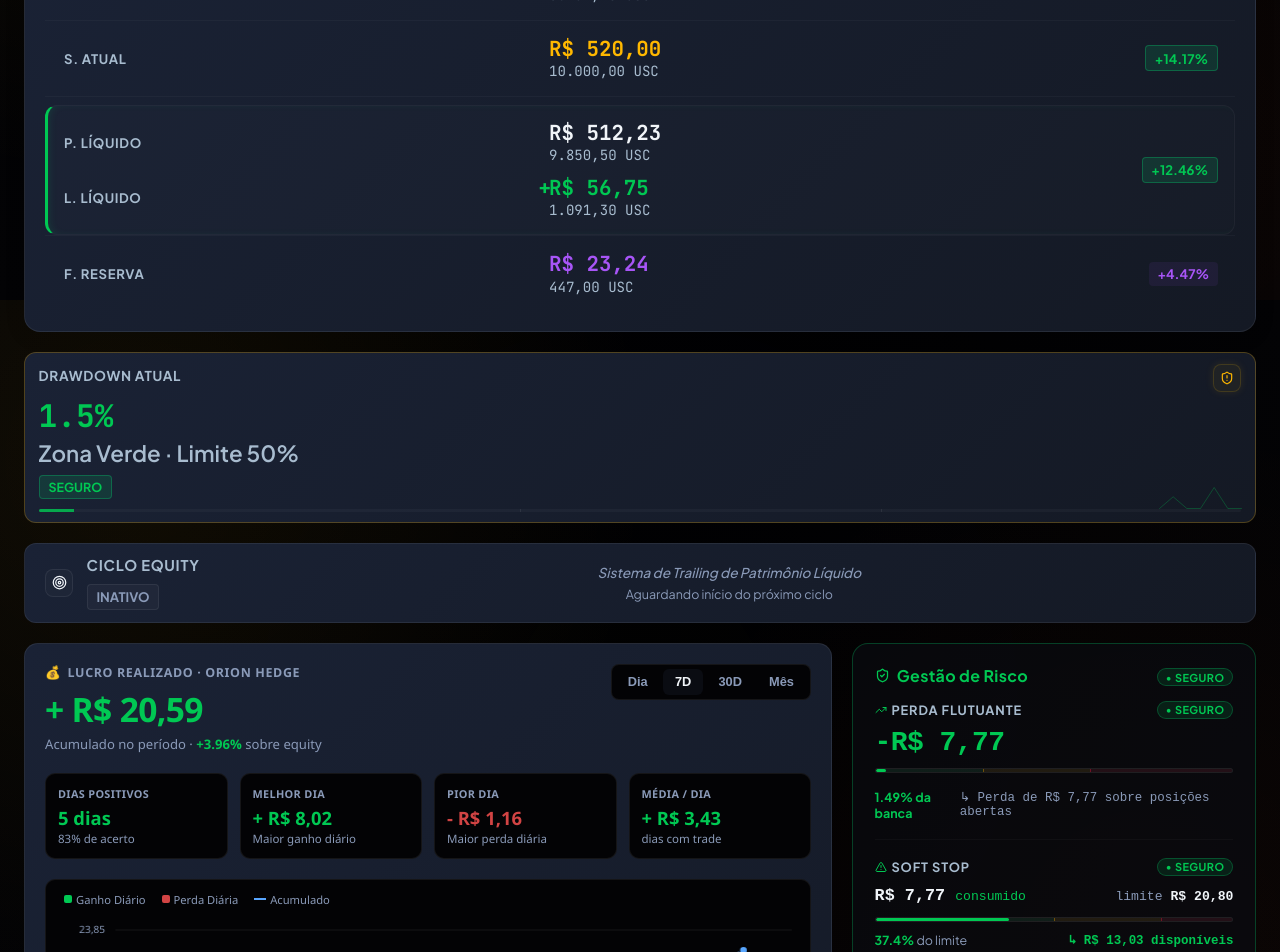
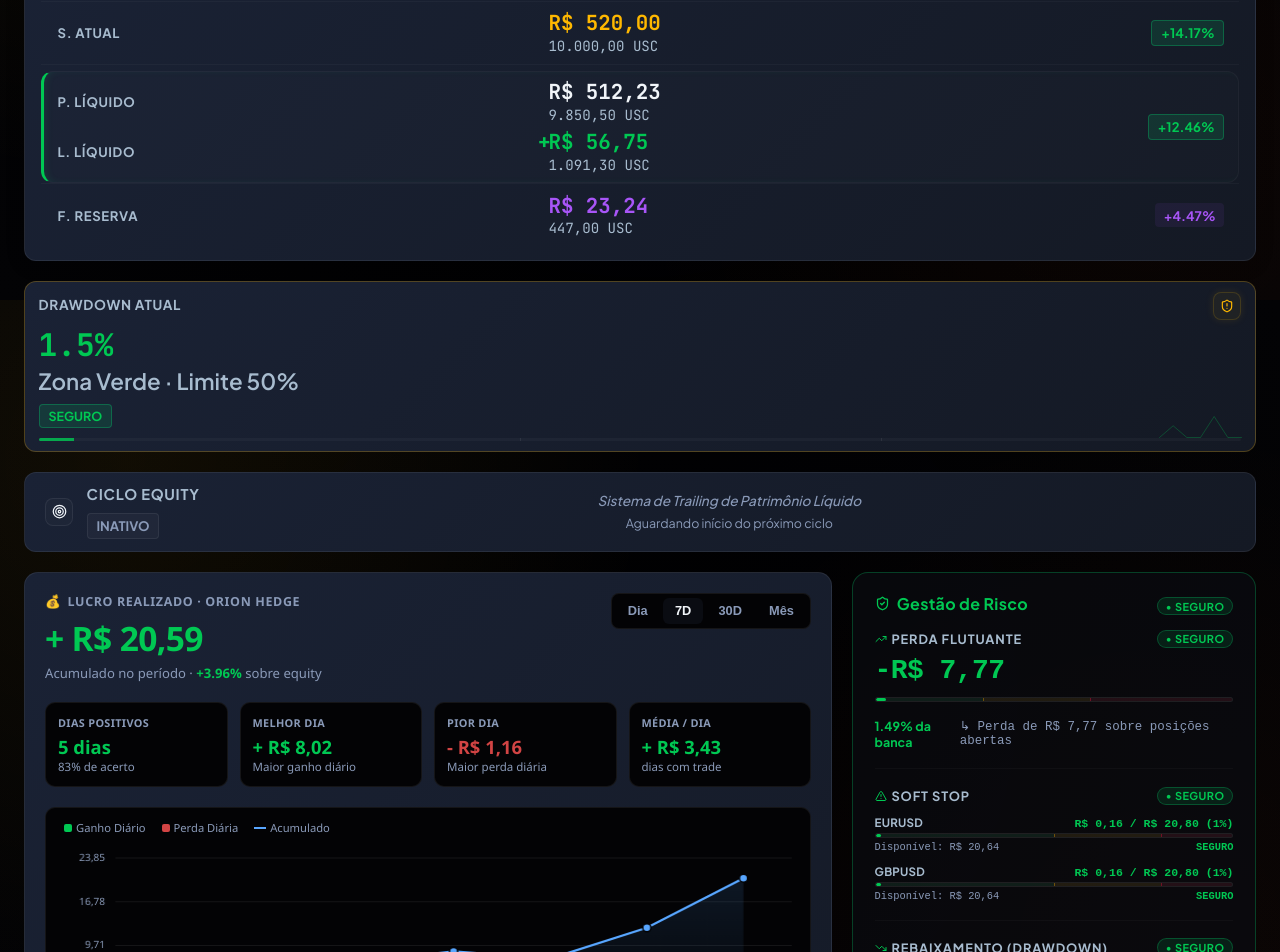
Before and after one commit to tonyrogeness-web/Oriontech, a Next.js app: page / in a window 1280 px wide. Shown: the part 500-1452 px from the top of the page. Built offline with nearby package versions, Linux system fonts and the light colour scheme; no server answers; the database is empty.

Commit message:
feat: implement worst-offender soft stop logic and compact vertical spacing

```diff
--- a/src/app/page.tsx
+++ b/src/app/page.tsx
@@ -295,6 +295,7 @@ export default function DashboardPage() {
             currencyMode={currencyMode}
             brlRate={brlRate}
             history={history}
+            trades={trades}
           />
         </div>
 
--- a/src/components/KpiCards.tsx
+++ b/src/components/KpiCards.tsx
@@ -349,7 +349,7 @@ export default function KpiCards({
               </div>
 
               {/* Sub-row 2: L. Líquido */}
-              <div className={styles.patrimonioRowContentGrid} style={{ borderBottom: 'none', padding: 0, marginTop: '0.75rem', marginRight: 0 }}>
+              <div className={styles.patrimonioRowContentGrid} style={{ borderBottom: 'none', padding: 0, marginTop: '0.45rem', marginRight: 0 }}>
                 <span className={styles.patrimonioStackRowLabel}>L. LÍQUIDO</span>
                 <div className={styles.patrimonioStackRowValuesCenter}>
                   <span className={`${styles.patrimonioStackRowValue} tabular-nums`} style={{ color: netProfitCalc >= 0 ? "var(--neon-green)" : "var(--neon-red)", position: "relative" }}>
--- a/src/components/RiskManagement.tsx
+++ b/src/components/RiskManagement.tsx
@@ -19,6 +19,7 @@ interface RiskManagementProps {
   currencyMode?: "CENT" | "BRL";
   brlRate?: number;
   history?: PerformancePoint[];
+  trades?: any[];
 }
 
 /* ── Mini Sparkline SVG ─────────────────────────────────────────── */
@@ -115,6 +116,7 @@ export default function RiskManagement({
   currencyMode = "CENT",
   brlRate = 5.45,
   history = [],
+  trades = [],
 }: RiskManagementProps) {
 
   /* ── Formatter ────────────────────────────────────────────────── */
@@ -160,12 +162,58 @@ export default function RiskManagement({
   const plBarPct     = clamp(plBalancePct, 50);
 
   /* ═══════════════════════════════════════════════════════════════
-     2. SOFT STOP — % do limite consumido
+     2. SOFT STOP — % do limite consumido por par (Worst-Offender)
   ═══════════════════════════════════════════════════════════════ */
-  const ssBarPct     = floatingPl < 0 ? clamp(plLoss, softStopLimit) : 0;
-  const ssColor      = ssBarPct >= 80 ? "var(--neon-red)" : ssBarPct >= 50 ? "var(--neon-gold)" : "var(--neon-green)";
-  const ssStatus     = ssBarPct >= 80 ? "CRÍTICO" : ssBarPct >= 50 ? "ALERTA" : "SEGURO";
-  const ssHeadroom   = Math.max(0, softStopLimit - plLoss);
+  const symbolStats = React.useMemo(() => {
+    if (!trades || trades.length === 0) return [];
+
+    // Group trades by symbol
+    const symbols = Array.from(new Set(trades.map((t: any) => t.symbol))) as string[];
+    return symbols.map(sym => {
+      const symTrades = trades.filter((t: any) => t.symbol === sym);
+      const symPl = symTrades.reduce((sum, t) => sum + (t.currentProfit || 0), 0);
+      const symLoss = Math.max(0, -symPl);
+      const symBarPct = symPl < 0 ? clamp(symLoss, softStopLimit) : 0;
+      const cleanSym = sym.toUpperCase().replace(/C$/i, "").replace("/", "");
+
+      const symColor = symBarPct >= 80 ? "var(--neon-red)" : symBarPct >= 50 ? "var(--neon-gold)" : "var(--neon-green)";
+      const symStatus = symBarPct >= 80 ? "CRÍTICO" : symBarPct >= 50 ? "ALERTA" : "SEGURO";
+
+      return {
+        symbol: cleanSym,
+        floatingPl: symPl,
+        loss: symLoss,
+        barPct: symBarPct,
+        color: symColor,
+        status: symStatus,
+      };
+    }).sort((a, b) => b.loss - a.loss); // Worst performing first
+  }, [trades, softStopLimit]);
+
+  // Find worst status for global references
+  let ssStatus = "SEGURO";
+  let ssColor = "var(--neon-green)";
+  let ssBarPct = 0;
+  let worstPlLoss = 0;
+
+  if (symbolStats.length > 0) {
+    const hasCritical = symbolStats.some(s => s.status === "CRÍTICO");
+    const hasAlert = symbolStats.some(s => s.status === "ALERTA");
+
+    if (hasCritical) {
+      ssStatus = "CRÍTICO";
+      ssColor = "var(--neon-red)";
+    } else if (hasAlert) {
+      ssStatus = "ALERTA";
+      ssColor = "var(--neon-gold)";
+    }
+
+    const worstPair = symbolStats[0]; // worst-offender
+    worstPlLoss = worstPair.loss;
+    ssBarPct = worstPair.barPct;
+  }
+
+  const ssHeadroom   = Math.max(0, softStopLimit - worstPlLoss);
 
   /* ═══════════════════════════════════════════════════════════════
      3. REBAIXAMENTO (DRAWDOWN) — identico a barra "Drawdown Local" do painel MT5
@@ -261,9 +309,9 @@ export default function RiskManagement({
         {/* ═══════════════════════════════════════════════════════
             SEÇÃO 2 — SOFT STOP
         ═══════════════════════════════════════════════════════ */}
-        <div className={styles.riskItem} style={{ position: "relative", minHeight: 65 }}>
+        <div className={styles.riskItem} style={{ position: "relative", minHeight: 65, display: "flex", flexDirection: "column", gap: "0.5rem" }}>
           {/* Label row */}
-          <div className={styles.riskHeaderRow}>
+          <div className={styles.riskHeaderRow} style={{ marginBottom: "0.15rem" }}>
             <div style={{ display: "flex", alignItems: "center", gap: "0.3rem" }}>
               <AlertTriangle size={12} style={{ color: ssColor }} />
               <span className={styles.riskSectionLabel} style={{ fontSize: "clamp(0.68rem, 1.8vw, 0.8rem)" }}>SOFT STOP</span>
@@ -271,31 +319,42 @@ export default function RiskManagement({
             <Pill label={ssStatus} color={ssColor} />
           </div>
 
-          {/* Values (Dynamic theme colors) */}
-          <div style={{ display: "flex", justifyContent: "space-between", alignItems: "baseline", margin: "0.35rem 0 0.45rem" }}>
-            <span style={{ fontSize: "clamp(0.85rem, 2.2vw, 1.05rem)", fontWeight: 700, color: "var(--text-primary)", fontFamily: "monospace" }}>
-              {fmt(plLoss)} <span style={{ color: ssColor, fontSize: "clamp(0.7rem, 2vw, 0.82rem)", fontWeight: 500 }}>consumido</span>
-            </span>
-            <span style={{ fontSize: "clamp(0.7rem, 2vw, 0.82rem)", color: "var(--text-muted)", fontFamily: "monospace" }}>
-              limite <span style={{ color: "var(--text-primary)", fontWeight: 600 }}>{fmt(softStopLimit)}</span>
-            </span>
-          </div>
-
-          {/* Zoned bar */}
-          <ZonedBar fillPct={ssBarPct} fillColor={ssColor} zone1={50} zone2={80} />
-
-          {/* Footer */}
-          <div style={{ display: "flex", justifyContent: "space-between", marginTop: "0.3rem" }}>
-            <span style={{ fontSize: "clamp(0.68rem, 1.6vw, 0.78rem)", color: "var(--text-muted)" }}>
-              <strong style={{ color: ssColor }}>{ssBarPct.toFixed(1)}%</strong> do limite
-            </span>
-            <span style={{ fontSize: "clamp(0.68rem, 1.6vw, 0.78rem)", color: "var(--neon-green)", fontWeight: 700, fontFamily: "monospace" }}>
-              ↳ {fmt(ssHeadroom)} disponíveis
-            </span>
-          </div>
-
-          {/* Sparkline */}
-          <RiskSparkline data={sparkProfit.map((v) => (v < 0 ? Math.abs(v) : 0))} color={ssColor} />
+          {symbolStats.length > 0 ? (
+            <div style={{ display: "flex", flexDirection: "column", gap: "0.65rem" }}>
+              {symbolStats.map((stat) => {
+                const headroom = Math.max(0, softStopLimit - stat.loss);
+                return (
+                  <div key={stat.symbol} style={{ display: "flex", flexDirection: "column", gap: "0.2rem" }}>
+                    <div style={{ display: "flex", justifyContent: "space-between", fontSize: "0.72rem", alignItems: "baseline" }}>
+                      <span style={{ fontWeight: 800, color: "var(--text-secondary)", letterSpacing: "0.02em" }}>{stat.symbol}</span>
+                      <span style={{ fontFamily: "monospace", color: stat.color, fontWeight: 700 }}>
+                        {fmt(-stat.floatingPl)} / {fmt(softStopLimit)} ({stat.barPct.toFixed(0)}%)
+                      </span>
+                    </div>
+                    <ZonedBar fillPct={stat.barPct} fillColor={stat.color} zone1={50} zone2={80} />
+                    <div style={{ display: "flex", justifyContent: "space-between", fontSize: "0.65rem", color: "var(--text-muted)", fontFamily: "monospace" }}>
+                      <span>Disponível: {fmt(headroom)}</span>
+                      <span style={{ color: stat.color, fontWeight: 600 }}>{stat.status}</span>
+                    </div>
+                  </div>
+                );
+              })}
+            </div>
+          ) : (
+            <div style={{ display: "flex", flexDirection: "column", gap: "0.2rem" }}>
+              <div style={{ display: "flex", justifyContent: "space-between", fontSize: "0.72rem", alignItems: "baseline" }}>
+                <span style={{ fontWeight: 800, color: "var(--text-muted)", letterSpacing: "0.02em" }}>Nenhum par ativo</span>
+                <span style={{ fontFamily: "monospace", color: "var(--neon-green)", fontWeight: 700 }}>
+                  0,00 / {fmt(softStopLimit)} (0%)
+                </span>
+              </div>
+              <ZonedBar fillPct={0} fillColor="var(--neon-green)" zone1={50} zone2={80} />
+              <div style={{ display: "flex", justifyContent: "space-between", fontSize: "0.65rem", color: "var(--text-muted)", fontFamily: "monospace" }}>
+                <span>Disponível: {fmt(softStopLimit)}</span>
+                <span style={{ color: "var(--neon-green)", fontWeight: 600 }}>SEGURO</span>
+              </div>
+            </div>
+          )}
         </div>
 
         <Divider />
--- a/src/components/components.module.css
+++ b/src/components/components.module.css
@@ -3195,8 +3195,8 @@
 .patrimonioUnifiedStackCard {
   background: var(--bg-card-gradient);
   border: 1px solid var(--border-light);
-  border-radius: 16px;
-  padding: 1.25rem;
+  border-radius: 12px;
+  padding: 0.85rem 1rem;
   display: flex;
   flex-direction: column;
   transition: var(--transition-smooth);
@@ -3279,9 +3279,9 @@
   background: rgba(255, 255, 255, 0.012);
   border: 1px solid rgba(255, 255, 255, 0.04);
   border-radius: 12px;
-  padding: 0.95rem 1rem;
+  padding: 0.55rem 0.85rem;
   width: 100%;
-  margin-top: 0.5rem;
+  margin-top: 0.35rem;
   box-shadow: 0 4px 15px 0 rgba(0, 0, 0, 0.1);
   transition: var(--transition-smooth);
 }
@@ -3291,7 +3291,7 @@
   align-items: center;
   border: 1px solid transparent;
   border-left: 3px solid transparent;
-  padding: 0.95rem 1rem;
+  padding: 0.55rem 0.85rem;
   width: 100%;
   transition: var(--transition-smooth);
 }
```
Also changed, not shown: src/components/Header.tsx (+39 -18 lines).
